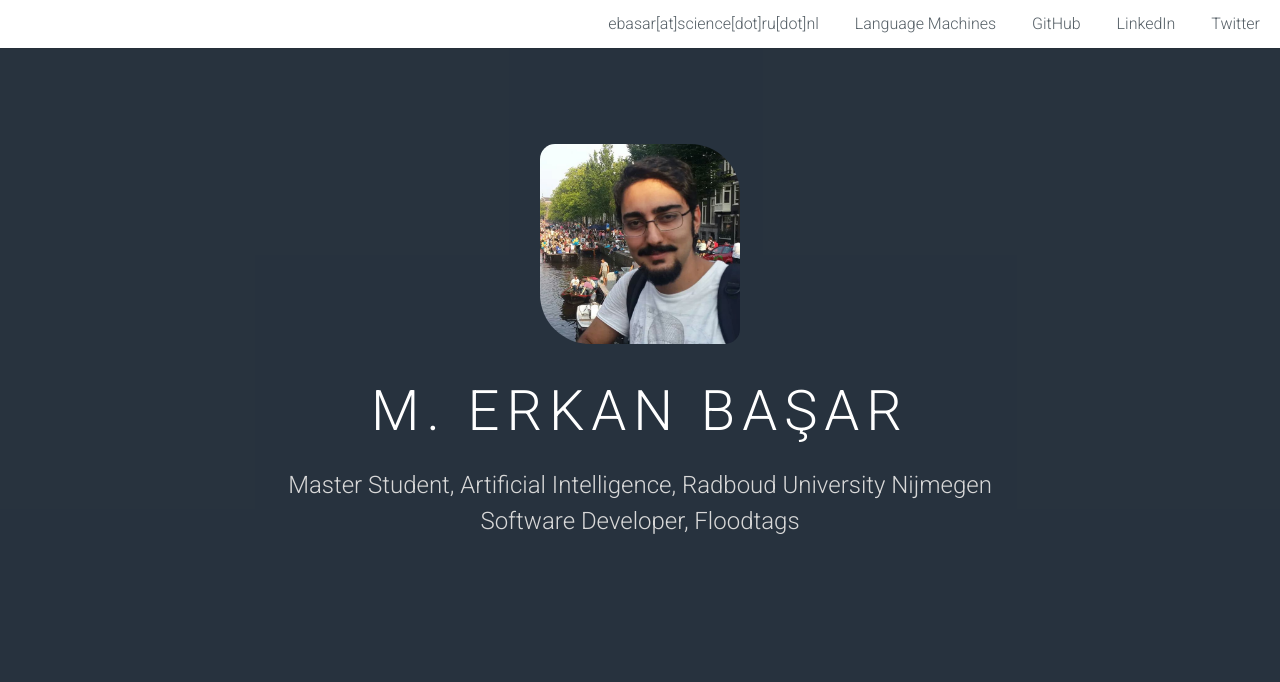
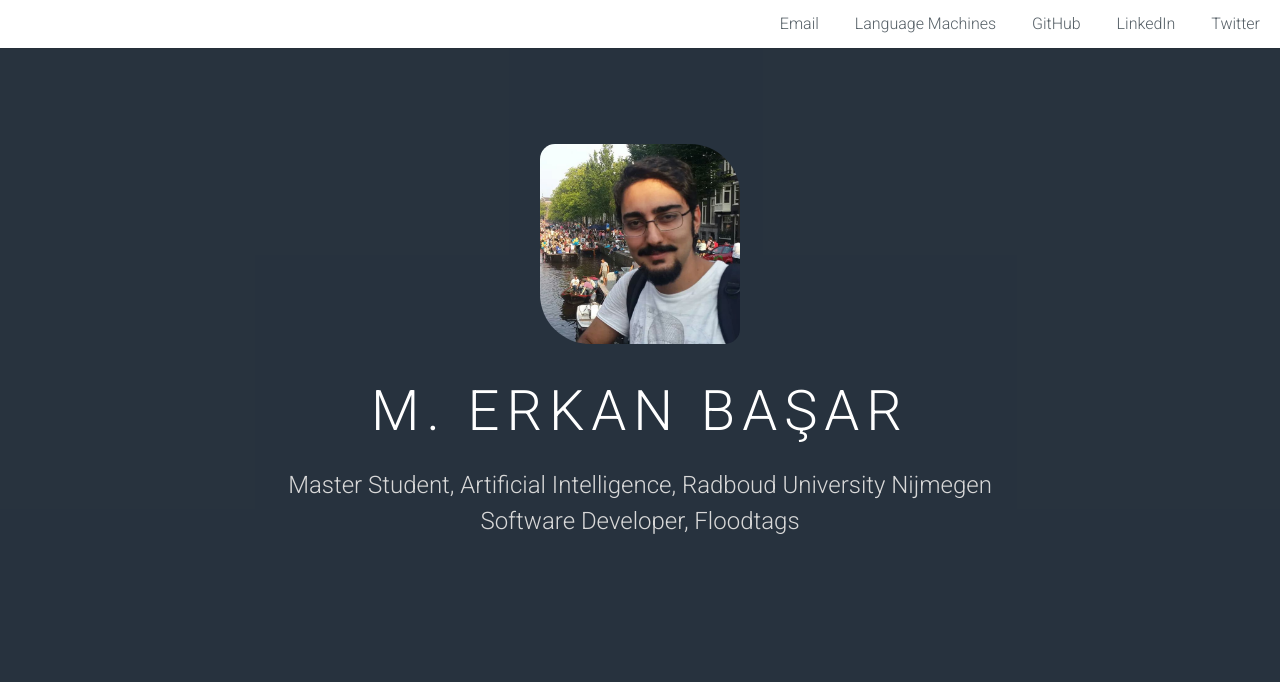
Before and after one commit to ErkanBasar/mebasarcom, a Django app: page / in a window 1280 px wide. Shown: the top 682 px of the page. Run offline with Django 3.2, Linux system fonts and the light colour scheme.

Commit message:
Updated email link

```diff
--- a/templates/index.html
+++ b/templates/index.html
@@ -21,7 +21,7 @@
 				<h1></h1>
 				<nav id="nav">
 					<ul>
-						<li><a href="mailto:ebasar[at]science[dot]ru[dot]nl" target="_blank">ebasar[at]science[dot]ru[dot]nl</a></li>
+						<li><a href="mailto:ebasar@science.ru.nl" target="_blank">Email</a></li>
 						<li><a href="http://applejack.science.ru.nl/languagemachines/team/ebasar/" target="_blank">
 									Language Machines</a></li>
 						<li><a href="http://www.github.com/erkanbasar" target="_blank">GitHub</a></li>
```
